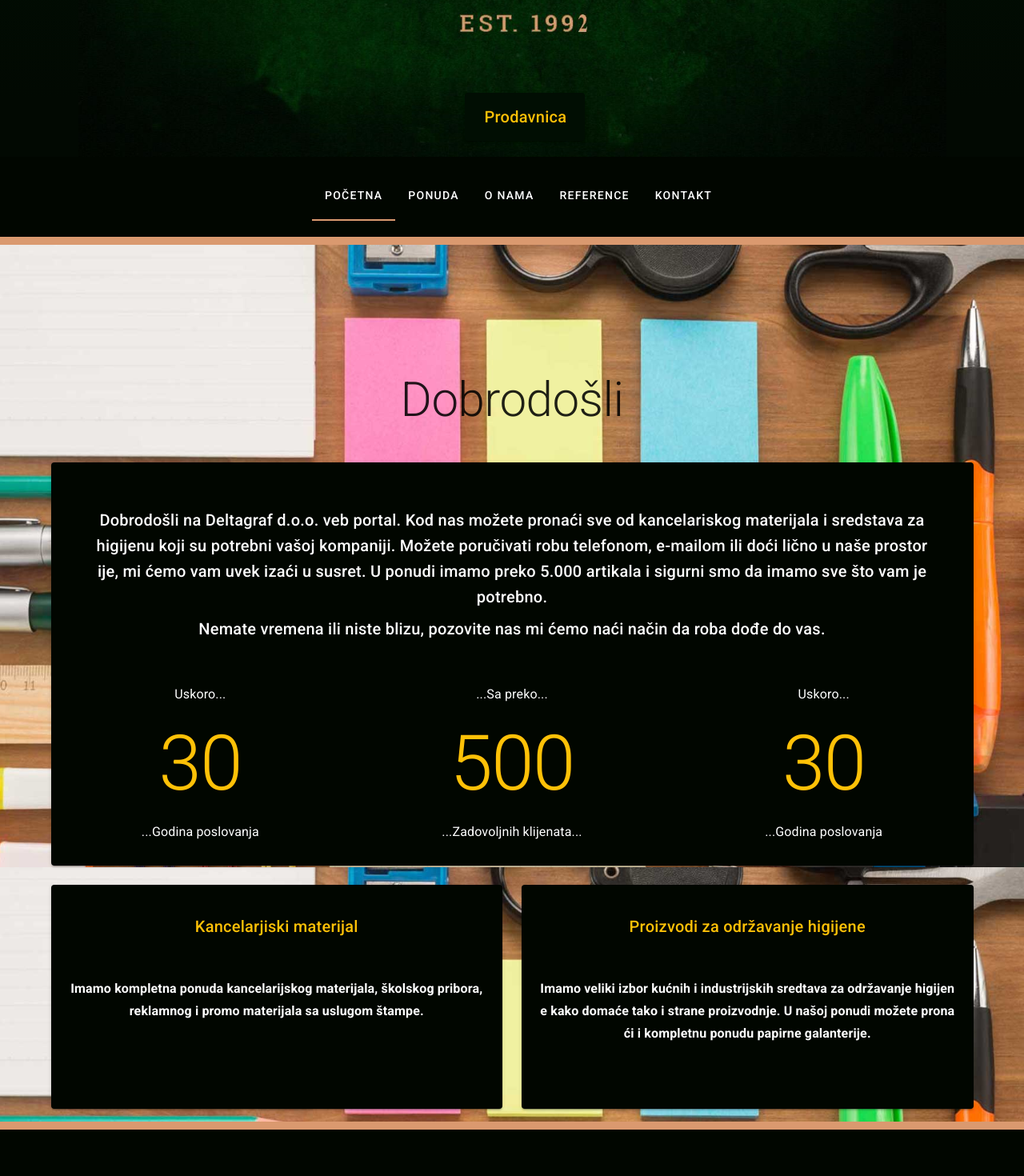
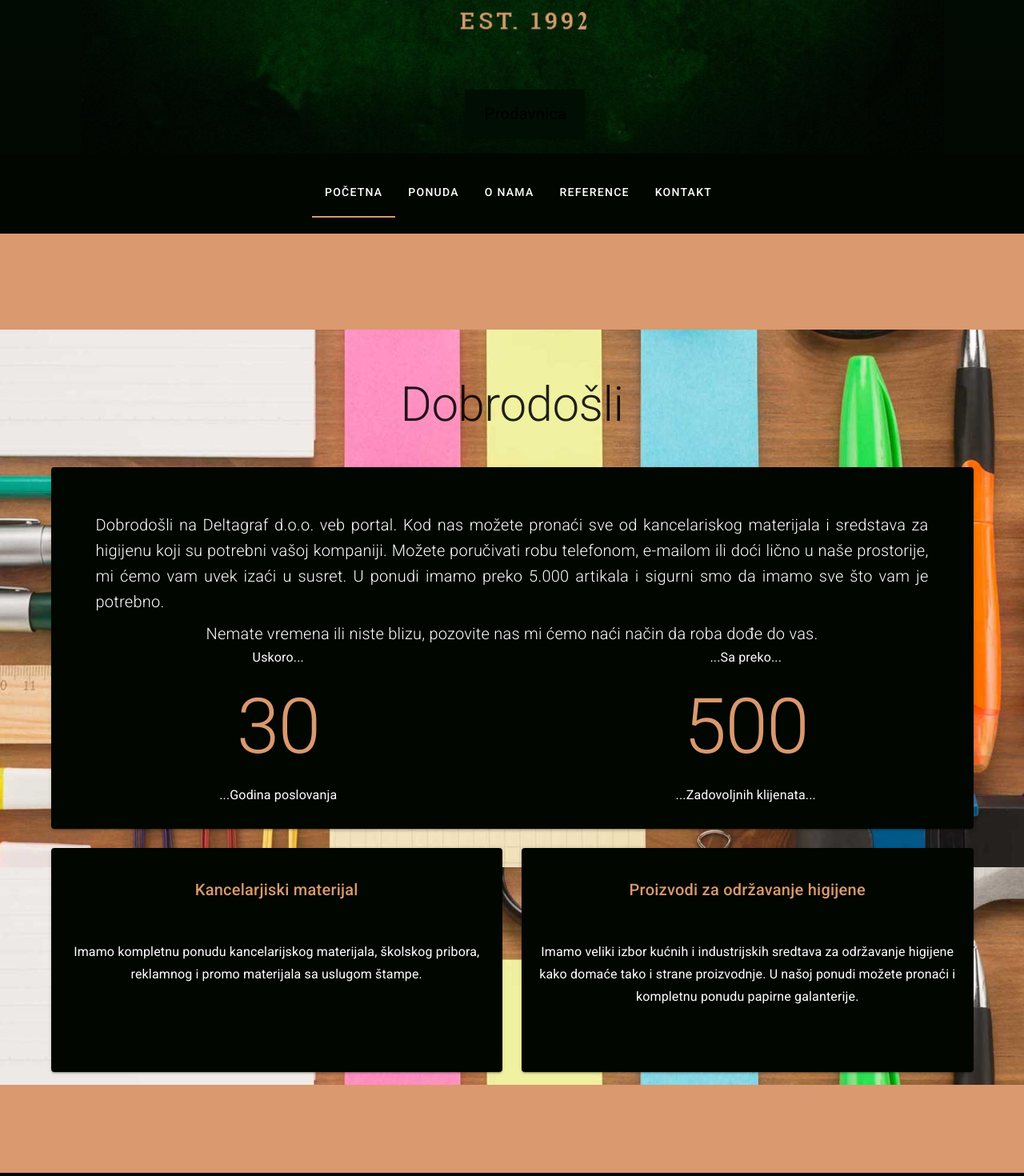
Before and after one commit to Neshke/deltagraf, a Vue app: page / in a window 1280 px wide. Shown: the part 516-1986 px from the top of the page at 80% size. Built offline with nearby package versions, Linux system fonts and the light colour scheme.

Commit message:
small fixes to sheets

```diff
--- a/src/components/About.vue
+++ b/src/components/About.vue
@@ -1,17 +1,17 @@
 <template>
   <div id="about-div" >
-    <div data-aos="slide-right" data-aos-delay="300">
-    <div style="height:100px"/>
+    <div style="height:100px;background-color:#da996f"/>
+    <v-sheet height="10px" color="#da996f"/>
       <v-container class="lighten-5" style="background-color:transparent">
-          <h1 class="display-3 white--text text-center pa-3">O nama</h1>
+          <h1 class="display-3 white--text text-center pa-3" data-aos="slide-down" data-aos-delay="300">O nama</h1>
         <v-row no-gutters height="200" class="black--text pa-4 fill-height" align="center" justify="center">
             <v-col :key="n" cols="12" sm="6">
-               <v-img :src="slika" eager  class=" black ma-4  rounded-lg"/>
+               <v-img :src="slika" eager  class=" black ma-4  rounded-lg" data-aos="slide-right" data-aos-delay="350"/>
             </v-col>
             <v-col :key="n" cols="12" sm="6">
               <v-card class="ma-2 rounded-lg white--text text-center" color="#010600" outlined tile  >
-                <v-card-text class="text-left white--text text-subtitle-2" >
-                  Deltagraf je osnovan 1992. godine sa jasnom vizijom osnivača Vladana Nikolića da je samo kvalitetna ponuda i vrhunska usluga garancija uspeha. Svoj rad smo započeli snabdevanjem poslovnih korisnika kancelarijskim materijalom a kasnije smo ponudu proširili i na hemijske proizvode za održavanje higijene . Za sve ove godine smo izgradili, pored renomea koji nosi samo ime naše kompanije, i poslovni proctor u centru Smedereva sa 100m2 kancelarijskog prostora i 300m2 magacinskog prostora.  Naša težnja je da budemo vaši partneri a ne samo dobavljači, kao dokaz tome je i veliki broj kompanija koji godinama sarađuju sa nama. Stalnim ulaganjem u kadrove i proširenje kapaciteta činimo da kvalitet naše ponude i pružene usluge neprestano raste.
+                <v-card-text class="text-left white--text text-body-1 text-justify" style="word-break: break-word;" data-aos="slide-left" data-aos-delay="400">
+                 &nbsp;&nbsp;&nbsp;&nbsp;Deltagraf je osnovan 1992. godine sa jasnom vizijom osnivača Vladana Nikolića da je samo kvalitetna ponuda i vrhunska usluga garancija uspeha. Svoj rad smo započeli snabdevanjem poslovnih korisnika kancelarijskim materijalom a kasnije smo ponudu proširili i na hemijske proizvode za održavanje higijene . Za sve ove godine smo izgradili, pored renomea koji nosi samo ime naše kompanije, i poslovni proctor u centru Smedereva sa 100m2 kancelarijskog prostora i 300m2 magacinskog prostora.  Naša težnja je da budemo vaši partneri a ne samo dobavljači, kao dokaz tome je i veliki broj kompanija koji godinama sarađuju sa nama. Stalnim ulaganjem u kadrove i proširenje kapaciteta činimo da kvalitet naše ponude i pružene usluge neprestano raste.
                 </v-card-text>
               </v-card>
             </v-col>
@@ -32,8 +32,6 @@
           </v-sheet>
         </template>
     </v-container>
-
-    </div>
   </div>
 
 </template>
--- a/src/components/Home.vue
+++ b/src/components/Home.vue
@@ -1,19 +1,20 @@
 <template>
 <div id="home-div">
-  <div style="height:100px"/>
+  <div style="height:100px; background-color:#da996f"/>
+  <v-sheet height="10px" color="#da996f"/>
   <h1 class="mb-8 mt-16 display-3 text-center" data-aos="fade-down" data-aos-delay="150">Dobrodošli</h1>
   <v-container class="pa-4 text-center">
     <v-row class="fill-height" align="center" justify="center">
         <v-col cols="12">
             <v-card  data-aos="slide-right" data-aos-easing="ease-in-sine" data-aos-delay="150" color="#010600">
-                <v-card-title class="text-h6 white--text" >
+                <v-card-title class=" white--text" >
                   <v-row class="fill-height flex-column" justify="space-between">
 
                     <div>
-                        <p class="ma-0 pt-13 pl-13 pr-13  title text-center">
+                        <p class="ma-0 pt-13 pl-13 pr-13  font-weight-light text-center text-justify " style="word-break: break-word;">
                           Dobrodošli na Deltagraf d.o.o. veb portal. Kod nas možete pronaći sve od kancelariskog materijala i sredstava za higijenu koji su potrebni vašoj kompaniji. Možete poručivati robu telefonom, e-mailom ili doći lično u naše prostorije, mi ćemo vam uvek izaći u susret. U ponudi imamo preko 5.000 artikala i sigurni smo da imamo sve što vam je potrebno.
                         </p>
-                        <p class="ma-0 pb-13 pt-2  title text-center">
+                        <p class="ma-0 pt-2 pl-13 pr-13 font-weight-light title text-center " style="word-break: break-word;">
                          Nemate vremena ili niste blizu, pozovite nas mi ćemo naći način da roba dođe do vas.
                         </p>
                       <div class="row">
@@ -21,7 +22,7 @@
                           <p class="ma-0 pb-6  subtitle-1 text-center">
                             Uskoro...
                           </p>
-                          <p class="ma-0 pb-6  display-4 text-center amber--text">
+                          <p class="ma-0 pb-6  display-4 text-center text-color" >
                             30
                           </p>
                           <p class="ma-0 pb-6  subtitle-1 text-center">
@@ -32,22 +33,11 @@
                           <p class="ma-0 pb-6  subtitle-1 text-center">
                             ...Sa preko...
                           </p>
-                          <p class="ma-0 pb-6  display-4 text-center amber--text">
+                          <p class="ma-0 pb-6  display-4 text-center text-color">
                             500
                           </p>
                           <p class="ma-0 pb-6  subtitle-1 text-center">
                             ...Zadovoljnih klijenata...
-                          </p>
-                        </div>
-                        <div class="col-sm">
-                          <p class="ma-0 pb-6  subtitle-1 text-center">
-                            Uskoro...
-                          </p>
-                          <p class="ma-0 pb-6  display-4 text-center amber--text">
-                            30
-                          </p>
-                          <p class="ma-0 pb-6  subtitle-1 text-center">
-                            ...Godina poslovanja
                           </p>
                         </div>
                       </div>
@@ -75,18 +65,18 @@
               height="35vh"
               class="pa-4"
             >
-                <v-card-title class="text-h7 white--text">
+                <v-card-title class="text-h6 white--text">
                   <v-row
                     class="fill-height flex-column"
                     justify="space-between"
 
                   >
-                    <p class="mt-4 subheading text-center amber--text">
+                    <p class="mt-4 text-center text-color">
                       {{ item.title }}
                     </p>
                     <br>
                     <div>
-                      <p class="text-subtitle-1 font-weight-bold text-center white--text">
+                      <p class="text-subtitle-1 font-weight-normal text-center white--text" style="word-break: break-word;">
                         {{ item.subtext }}
                       </p>
                     </div>
@@ -114,7 +104,7 @@ import hem from "../assets/hem.jpg"
         {
           title: 'Kancelarjiski materijal',
           text: `It's New Release Friday`,
-          subtext: 'Imamo kompletna ponuda kancelarijskog materijala, školskog pribora, reklamnog i  promo materijala sa uslugom štampe.',
+          subtext: 'Imamo kompletnu ponudu kancelarijskog materijala, školskog pribora, reklamnog i  promo materijala sa uslugom štampe.',
           img: km,
         },
         {
@@ -129,8 +119,14 @@ import hem from "../assets/hem.jpg"
   }
 </script>
 
-<style>
+<style scoped>
 #home-div{
+}
+.text-color{
+  color:#da996f;
+}
+.text-color{
+  color:#da996f;
 }
 .v-row{
   transition: opacity .4s ease-in-out;
--- a/src/components/Offers.vue
+++ b/src/components/Offers.vue
@@ -1,6 +1,7 @@
 <template>
 <div id="offers-div">
-  <div style="height:100px" />
+  <div style="height:100px;background-color:#da996f" />
+  <v-sheet height="10px" color="#da996f" />
   <h1 class="display-3 white--text text-center pa-3 pb-12" >Ponuda</h1>
   <v-carousel
     v-model="model"
--- a/src/components/References.vue
+++ b/src/components/References.vue
@@ -1,7 +1,9 @@
 <template>
   <div id="references-div" >
-    <div style="height:100px"/>
-    <h1 class="display-3 black--text text-center pa-3 pb-12" >Reference</h1>
+    <div style="height:100px;background-color:#da996f"/>
+    <h1 class="display-3 black--text text-center pa-3 pb-12" >
+      <div data-aos="slide-down" data-aos-delay="300"><div data-aos="fade-down" data-aos-delay="300">Reference</div></div>
+      </h1>
 
         <v-container >
           <v-row width="600">
--- a/src/components/sub-components/Navbar.vue
+++ b/src/components/sub-components/Navbar.vue
@@ -1,6 +1,6 @@
 <template>
     <nav >
-        <v-app-bar-nav-icon color="#da996f" class="hidden-lg-and-up" @click="drawer = !drawer" ></v-app-bar-nav-icon>
+        <v-app-bar-nav-icon color="#da996f" class="hidden-lg-and-up" @click="drawer = !drawer" width="60" height="60" ></v-app-bar-nav-icon>
         <v-toolbar color="#010600" class="hidden-md-and-down"  flat  >
             <v-tabs centered slider-color="#da996f">
                 <v-tab class="white--text"  v-for="link in links" :key="link.text"  @click="clickedButton(link)" id="navLink">{{link.text}}</v-tab>
--- a/src/views/Site.vue
+++ b/src/views/Site.vue
@@ -1,17 +1,16 @@
 <template>
   <div id="site" >
     <PageLoader/>
-      <v-banner sticky height="70px" color="#010600" class="hidden-lg-and-up" style="z-index=100;">
+      <v-banner sticky height="101px" color="#010600" class="hidden-lg-and-up " style="z-index=100;" hide-details>
       <navbar class="hidden-lg-and-up"/>
       <v-btn
-            class="amber--text title text-capitalize ml-8 prodavnica-button"
-            height="60px"
+            class="title text-capitalize ml-8 prodavnica-button text-color"
+            height="80px"
             width="150px"
             color="transparent"
             style="">
             Prodavnica
           </v-btn>
-
     </v-banner>
     <div class="home-logo-color" >
       <div class="home-logo " id="monster" >
@@ -19,7 +18,7 @@
         align="center"
         justify="center">
           <v-btn
-            class="amber--text title text-capitalize ml-8 hidden-md-and-down"
+            class="text-color title text-capitalize ml-8 hidden-md-and-down"
             height="60px"
             width="150px"
             color="#010e03"
@@ -34,9 +33,7 @@
     </v-banner>
     <v-sheet height="10px" color="#da996f"/>
       <Home />
-    <v-sheet height="10px" color="#da996f" />
       <Offers />
-    <v-sheet height="10px" color="#da996f"/>
       <About />
     <v-sheet height="10px" color="#da996f"/>
       <References />
@@ -70,6 +67,9 @@ import References from '../components/References.vue'
 <style scoped>
 #site{
 }
+.text-color{
+  color:#da996f;
+}
 .home-logo{
   background-image: url("../assets/logo-deltagraf-mobile-1.png");
   background-repeat: no-repeat;
@@ -101,13 +101,13 @@ left:100px;
 @media screen and (min-width: 480px) {
 .home-logo {
   background-image: url("../assets/logo-deltagraf.png");
-  height:90.5vh;
+  height:90vh;
   background-size:contain;
   animation: fadeInAnimation ease 5s;
   }
 .home-logo-color{
   background: linear-gradient(#020902 15%, #010e03, #020902 90%);
-  height:90.5vh;
+  height:90vh;
 }
 }
 @keyframes fadeInAnimation {
```
